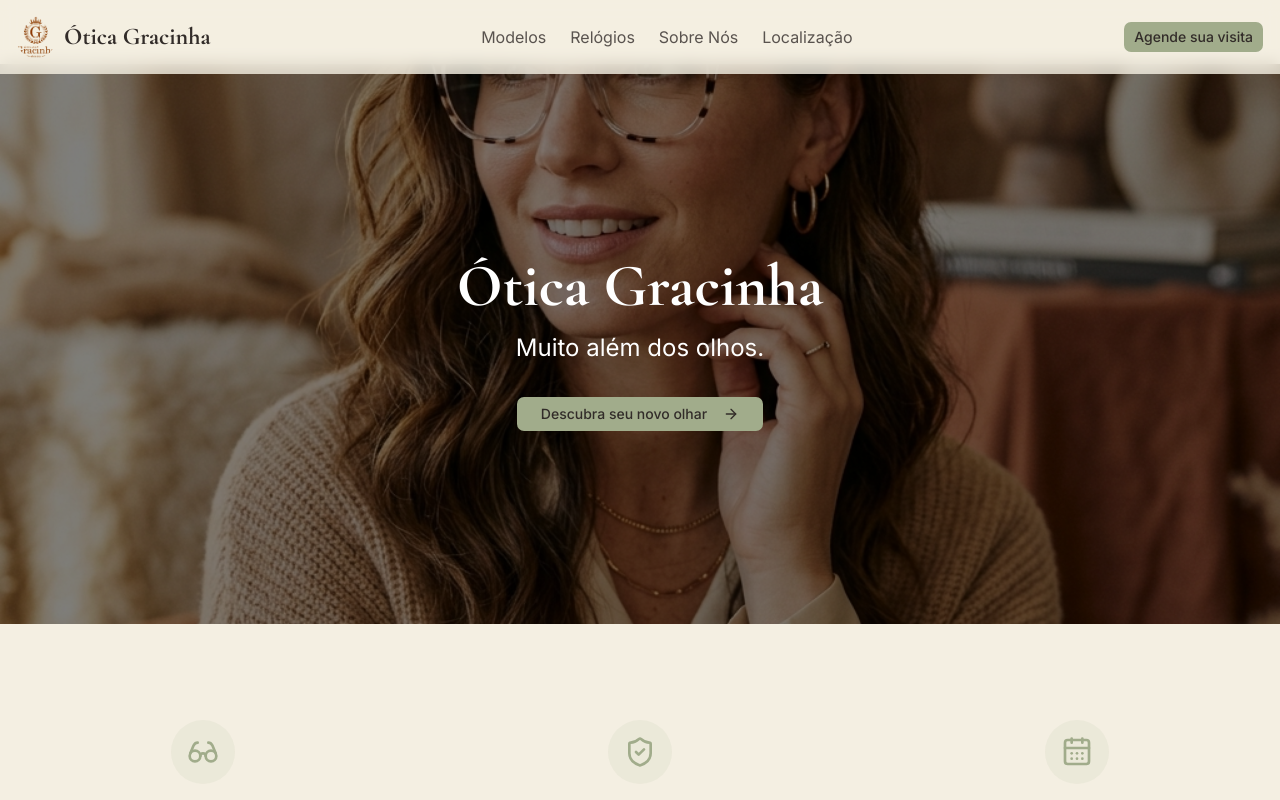
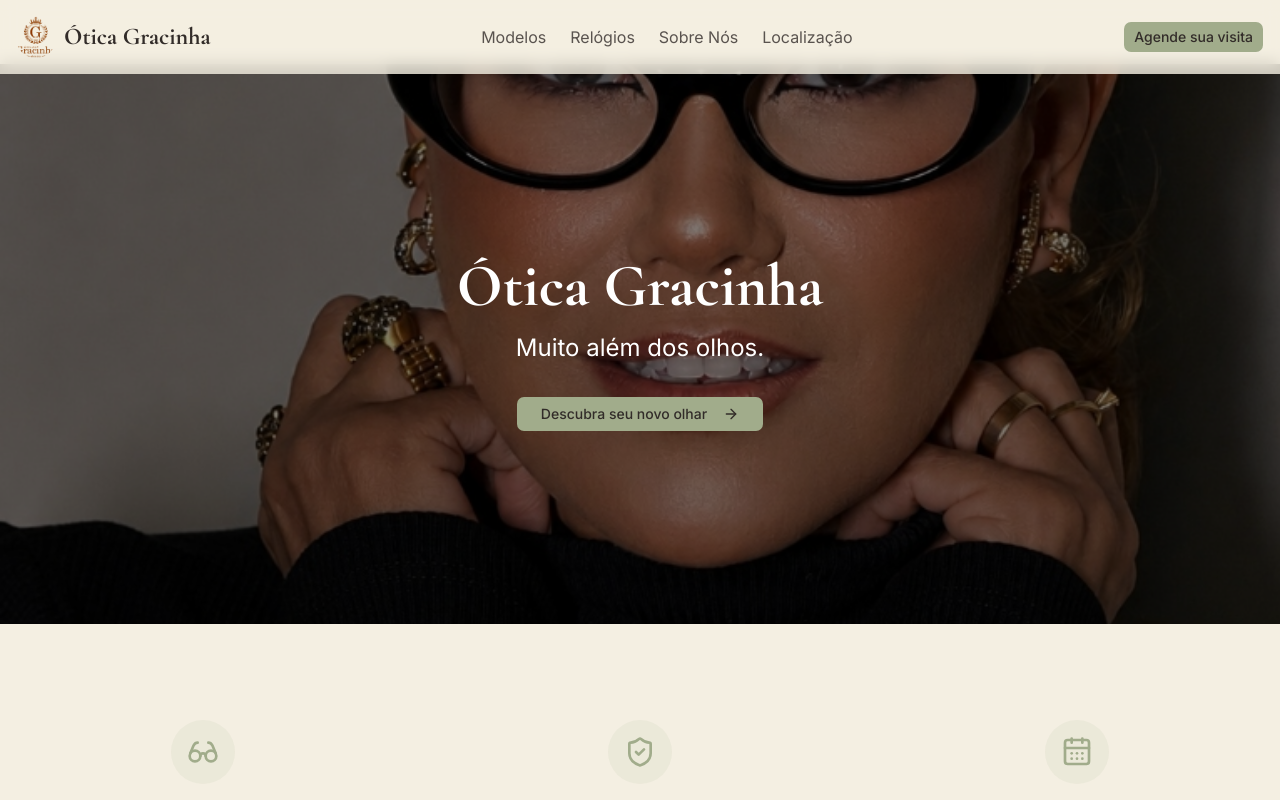
Before and after one commit to LucasEduardo2002/otica-landing-page, a Next.js app: page / in a window 1280 px wide. Shown: the top 800 px of the page. Built offline with nearby package versions, Linux system fonts and the light colour scheme.

Commit message:
feat: implement landing page layout and add hero imagery

```diff
--- a/app/page.tsx
+++ b/app/page.tsx
@@ -204,7 +204,7 @@
         {/* Hero Section */}
         <section
           className="relative h-[50vh] sm:h-[60vh] md:h-[70vh] flex items-center justify-center text-center text-white"
-          style={{ backgroundImage: "url('/images/hero.png')", backgroundSize: 'cover', backgroundPosition: 'center' }}
+          style={{ backgroundImage: "url('/images/hero.jpg')", backgroundSize: 'cover', backgroundPosition: 'center' }}
         >
           <div className="absolute inset-0 bg-black/50" />
           <div className="relative z-10 flex flex-col items-center">
```
Also changed, not shown: public/images/hero.jpg (added).
